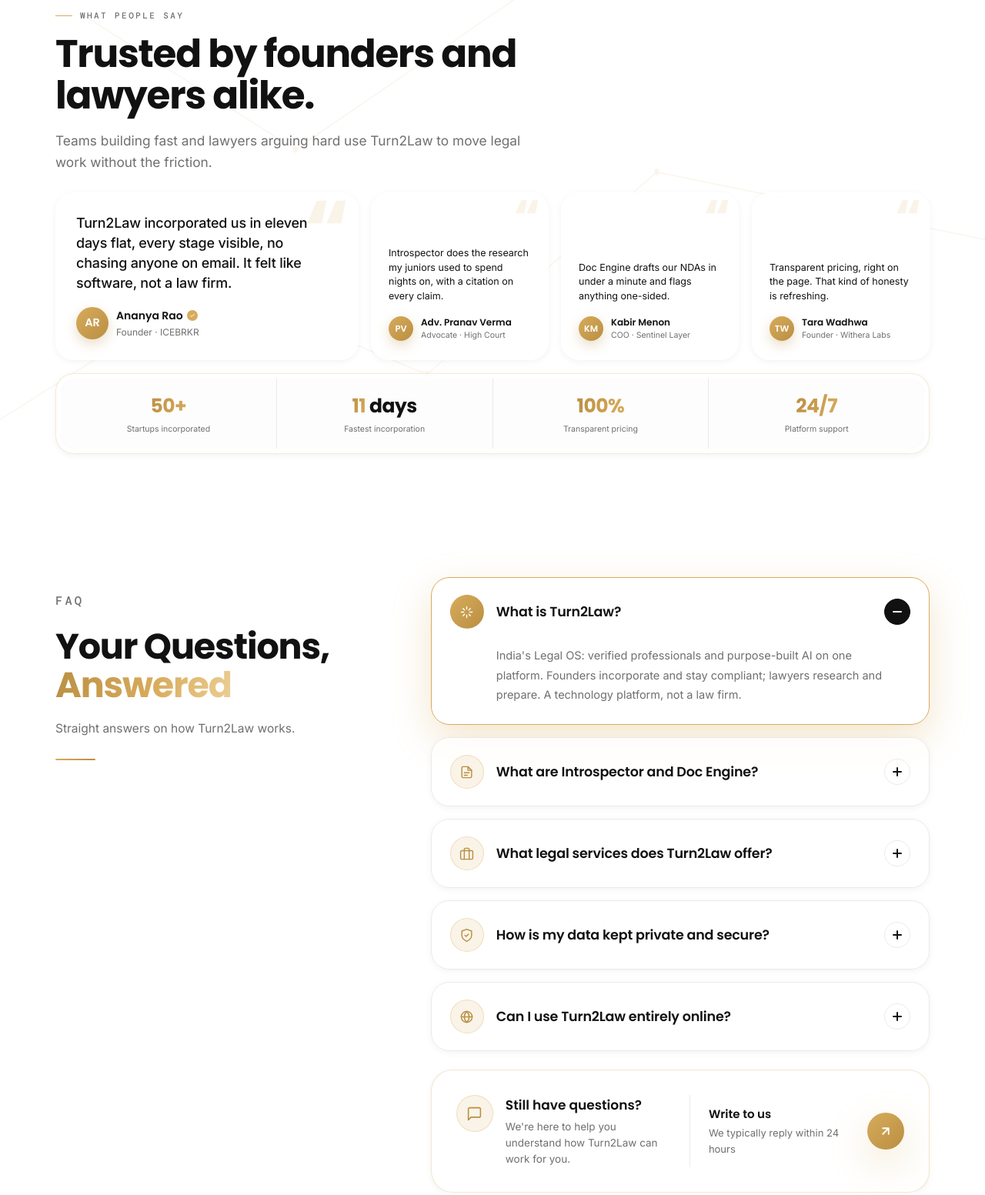
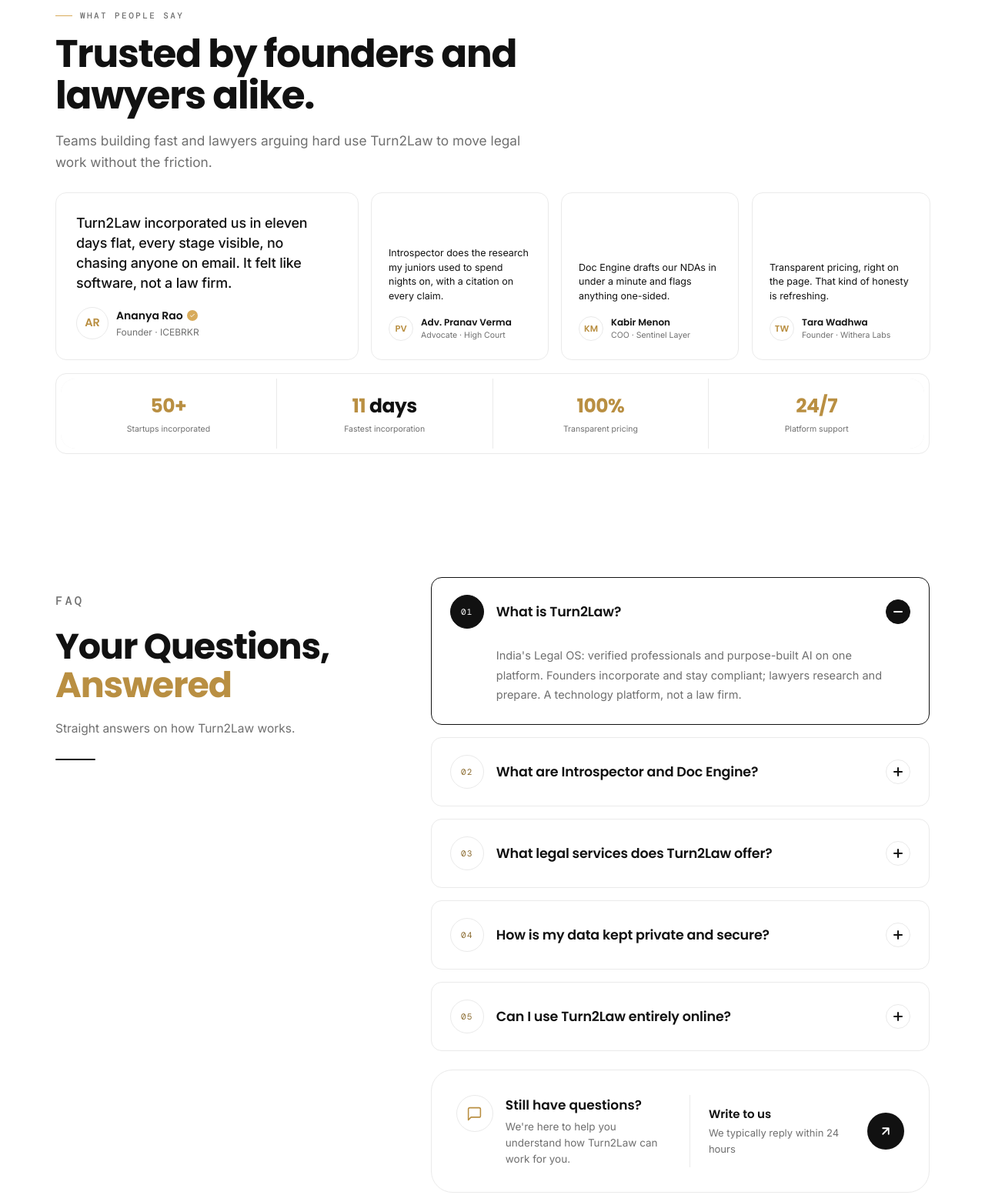
Before and after one commit to yash-sudo-dev/turn2law-site, a plain HTML site: page index.html in a window 1280 px wide. Shown: the part 5074-6627 px from the top of the page at 77% size. Drawn offline with nearby package versions, Linux system fonts and the light colour scheme.

Commit message:
Redesign testimonials and FAQ in premium minimal style
- Testimonials: flat white hairline cards replace glass tiles; gold
  quote-mark watermarks and line art removed; metrics strip is a clean
  hairline panel with gold-deep numerals
- FAQ: icon circles replaced with mono numbered discs (ink when open);
  gradient heading word now solid gold-deep; flat hairline cards, no
  glow; CTA card flattened with ink arrow button
- Accordion behaviour unchanged (verified in browser)

```diff
--- a/index.html
+++ b/index.html
@@ -598,6 +598,31 @@ body.menu-open .mobile-menu{opacity:1;visibility:visible;pointer-events:auto;tra
   *{animation-duration:.001ms !important;animation-iteration-count:1 !important;transition-duration:.001ms !important;scroll-behavior:auto !important}
   .reveal{opacity:1;transform:none}
 }
+
+/* ============ EDITORIAL REDESIGN: TESTIMONIALS + FAQ ============ */
+.tst2{background:#fff}
+.ttile{background:#fff;border:1px solid var(--line);border-radius:14px;backdrop-filter:none;box-shadow:none;padding:22px;transition:transform .4s var(--ease),border-color .4s var(--ease)}
+.ttile:hover{transform:translateY(-4px);box-shadow:none;border-color:#D8D8D8}
+.ttile .qmark{display:none}
+.ttile .who .av{background:#fff;border:1px solid var(--line);color:var(--gold-deep);box-shadow:none}
+.tst-metrics{background:#fff;border:1px solid var(--line);backdrop-filter:none;box-shadow:none;border-radius:14px}
+.tst-metric{background:#fff}
+.tst-metric:hover{background:#FAFAFA}
+.tst-metric .mv{color:var(--ink)}
+.tst-metric .mv span{background:none;-webkit-background-clip:initial;background-clip:initial;color:var(--gold-deep)}
+.faq-sec{background:#fff}
+.faq-copy h2 .g{background:none;-webkit-background-clip:initial;background-clip:initial;color:var(--gold-deep)}
+.faq-rule{background:var(--ink)}
+.faq-card{background:#fff;border:1px solid var(--line);border-radius:14px;backdrop-filter:none;box-shadow:none}
+.faq-card:hover{transform:translateY(-2px);box-shadow:none;border-color:#D8D8D8}
+.faq-card.open{border-color:var(--ink);box-shadow:none}
+.faq-num{flex:none;width:44px;height:44px;border:1px solid var(--line);border-radius:50%;display:flex;align-items:center;justify-content:center;font-family:'DM Mono',monospace;font-size:11px;letter-spacing:.12em;color:var(--gold-text);transition:.4s var(--ease)}
+.faq-card.open .faq-num{background:var(--ink);border-color:var(--ink);color:#fff}
+.faq-toggle{width:32px;height:32px}
+.faq-cta2{background:#fff;border:1px solid var(--line);box-shadow:none}
+.faq-cta-h .fic{background:#fff;border:1px solid var(--line)}
+.faq-cta-arrow{background:var(--ink);box-shadow:none}
+.faq-cta-arrow:hover{background:var(--gold-deep)}
 </style>
 </head>
 <body>
@@ -875,7 +900,6 @@ body.menu-open .mobile-menu{opacity:1;visibility:visible;pointer-events:auto;tra
 </section>
 <!-- ===== TESTIMONIALS (premium bento) ===== -->
 <section id="testimonials" class="pad tst2">
-  <svg class="tst2-lines" viewBox="0 0 1200 500" preserveAspectRatio="none"><g fill="none" stroke="var(--gold)" stroke-width="1"><path d="M0 420 L260 300 L520 380 L800 200 L1200 260"></path><path d="M100 60 L360 180 L640 40"></path></g><g fill="var(--gold)"><circle cx="260" cy="300" r="3"></circle><circle cx="520" cy="380" r="3"></circle><circle cx="800" cy="200" r="3"></circle><circle cx="360" cy="180" r="3"></circle></g></svg>
   <div class="wrap" style="position:relative;z-index:1">
     <div class="sec-head" style="max-width:640px">
       <span class="eyebrow reveal">What people say</span>
@@ -884,7 +908,6 @@ body.menu-open .mobile-menu{opacity:1;visibility:visible;pointer-events:auto;tra
     </div>
     <div class="tst-bento">
       <div class="ttile feat reveal" style="--d:0ms">
-        <div class="qmark">“</div>
         <p class="q">Turn2Law incorporated us in eleven days flat, every stage visible, no chasing anyone on email. It felt like software, not a law firm.</p>
         <div class="who">
           <div class="av">AR</div>
@@ -892,17 +915,14 @@ body.menu-open .mobile-menu{opacity:1;visibility:visible;pointer-events:auto;tra
         </div>
       </div>
       <div class="ttile reveal" style="--d:60ms">
-        <div class="qmark">“</div>
         <p class="q">Introspector does the research my juniors used to spend nights on, with a citation on every claim.</p>
         <div class="who"><div class="av">PV</div><div><div class="nm">Adv. Pranav Verma</div><div class="rl">Advocate · High Court</div></div></div>
       </div>
       <div class="ttile reveal" style="--d:120ms">
-        <div class="qmark">“</div>
         <p class="q">Doc Engine drafts our NDAs in under a minute and flags anything one-sided.</p>
         <div class="who"><div class="av">KM</div><div><div class="nm">Kabir Menon</div><div class="rl">COO · Sentinel Layer</div></div></div>
       </div>
       <div class="ttile reveal" style="--d:180ms">
-        <div class="qmark">“</div>
         <p class="q">Transparent pricing, right on the page. That kind of honesty is refreshing.</p>
         <div class="who"><div class="av">TW</div><div><div class="nm">Tara Wadhwa</div><div class="rl">Founder · Withera Labs</div></div></div>
       </div>
@@ -930,7 +950,7 @@ body.menu-open .mobile-menu{opacity:1;visibility:visible;pointer-events:auto;tra
       <div class="faq-list">
         <div class="faq-card open reveal in" data-faq>
           <button class="faq-q2" type="button" aria-expanded="true">
-            <span class="faq-ico2"><svg viewBox="0 0 24 24" fill="none" stroke-linecap="round" stroke-linejoin="round"><path d="M12 3v4M12 17v4M3 12h4M17 12h4M6 6l2.5 2.5M15.5 15.5 18 18M18 6l-2.5 2.5M8.5 15.5 6 18"></path></svg></span>
+            <span class="faq-num">01</span>
             <span class="faq-qtext">What is Turn2Law?</span>
             <span class="faq-toggle"></span>
           </button>
@@ -938,7 +958,7 @@ body.menu-open .mobile-menu{opacity:1;visibility:visible;pointer-events:auto;tra
         </div>
         <div class="faq-card reveal in" style="--d:60ms" data-faq>
           <button class="faq-q2" type="button" aria-expanded="false">
-            <span class="faq-ico2"><svg viewBox="0 0 24 24" fill="none" stroke-linecap="round" stroke-linejoin="round"><path d="M14 3H6a2 2 0 0 0-2 2v14a2 2 0 0 0 2 2h12a2 2 0 0 0 2-2V9z"></path><polyline points="14 3 14 9 20 9"></polyline><line x1="8" y1="13" x2="16" y2="13"></line><line x1="8" y1="17" x2="13" y2="17"></line></svg></span>
+            <span class="faq-num">02</span>
             <span class="faq-qtext">What are Introspector and Doc Engine?</span>
             <span class="faq-toggle"></span>
           </button>
@@ -946,7 +966,7 @@ body.menu-open .mobile-menu{opacity:1;visibility:visible;pointer-events:auto;tra
         </div>
         <div class="faq-card reveal in" style="--d:120ms" data-faq>
           <button class="faq-q2" type="button" aria-expanded="false">
-            <span class="faq-ico2"><svg viewBox="0 0 24 24" fill="none" stroke-linecap="round" stroke-linejoin="round"><rect x="2" y="7" width="20" height="14" rx="2"></rect><path d="M16 21V5a2 2 0 0 0-2-2h-4a2 2 0 0 0-2 2v16"></path></svg></span>
+            <span class="faq-num">03</span>
             <span class="faq-qtext">What legal services does Turn2Law offer?</span>
             <span class="faq-toggle"></span>
           </button>
@@ -954,7 +974,7 @@ body.menu-open .mobile-menu{opacity:1;visibility:visible;pointer-events:auto;tra
         </div>
         <div class="faq-card reveal in" style="--d:180ms" data-faq>
           <button class="faq-q2" type="button" aria-expanded="false">
-            <span class="faq-ico2"><svg viewBox="0 0 24 24" fill="none" stroke-linecap="round" stroke-linejoin="round"><path d="M12 22s8-4 8-10V5l-8-3-8 3v7c0 6 8 10 8 10z"></path><path d="M9 12l2 2 4-4"></path></svg></span>
+            <span class="faq-num">04</span>
             <span class="faq-qtext">How is my data kept private and secure?</span>
             <span class="faq-toggle"></span>
           </button>
@@ -962,7 +982,7 @@ body.menu-open .mobile-menu{opacity:1;visibility:visible;pointer-events:auto;tra
         </div>
         <div class="faq-card reveal in" style="--d:240ms" data-faq>
           <button class="faq-q2" type="button" aria-expanded="false">
-            <span class="faq-ico2"><svg viewBox="0 0 24 24" fill="none" stroke-linecap="round" stroke-linejoin="round"><circle cx="12" cy="12" r="9"></circle><path d="M3 12h18M12 3c2.5 2.5 4 6 4 9s-1.5 6.5-4 9c-2.5-2.5-4-6-4-9s1.5-6.5 4-9z"></path></svg></span>
+            <span class="faq-num">05</span>
             <span class="faq-qtext">Can I use Turn2Law entirely online?</span>
             <span class="faq-toggle"></span>
           </button>
```
